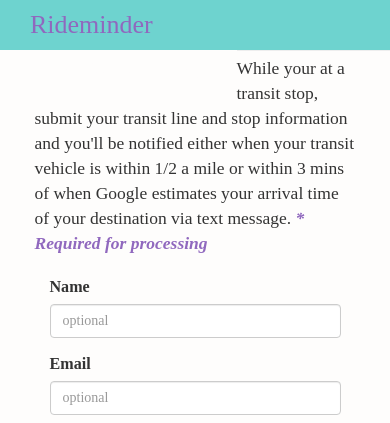
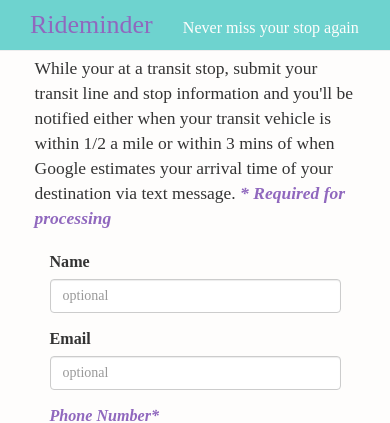
Before and after one commit to chatasweetie/Rideminder, a Flask app: page / in a window 390 px wide. Shown: the top 423 px of the page. Run offline with Flask 2, Linux system fonts and the light colour scheme; data that the repository does not hold is empty; some libraries are stand-ins or nearby versions; some web fonts are replaced.

Commit message:
changed tag line for phone display

```diff
--- a/static/css/styling.css
+++ b/static/css/styling.css
@@ -89,7 +89,7 @@
 
 #tag {
     margin-top: 3px;
-    font-size: 125%;
+    font-size: 115%;
     color: #FEFDFC;
 }
 
```
